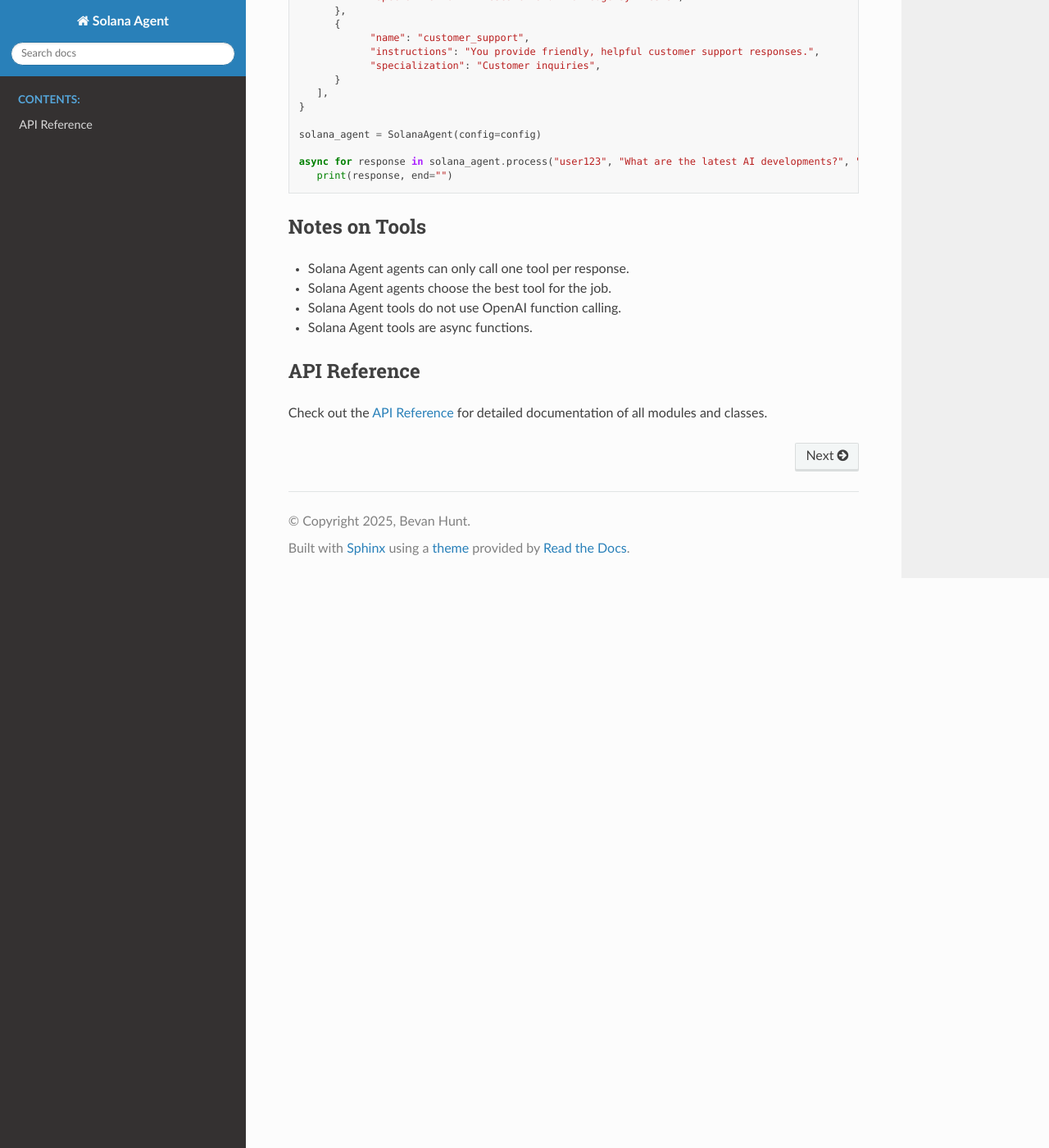
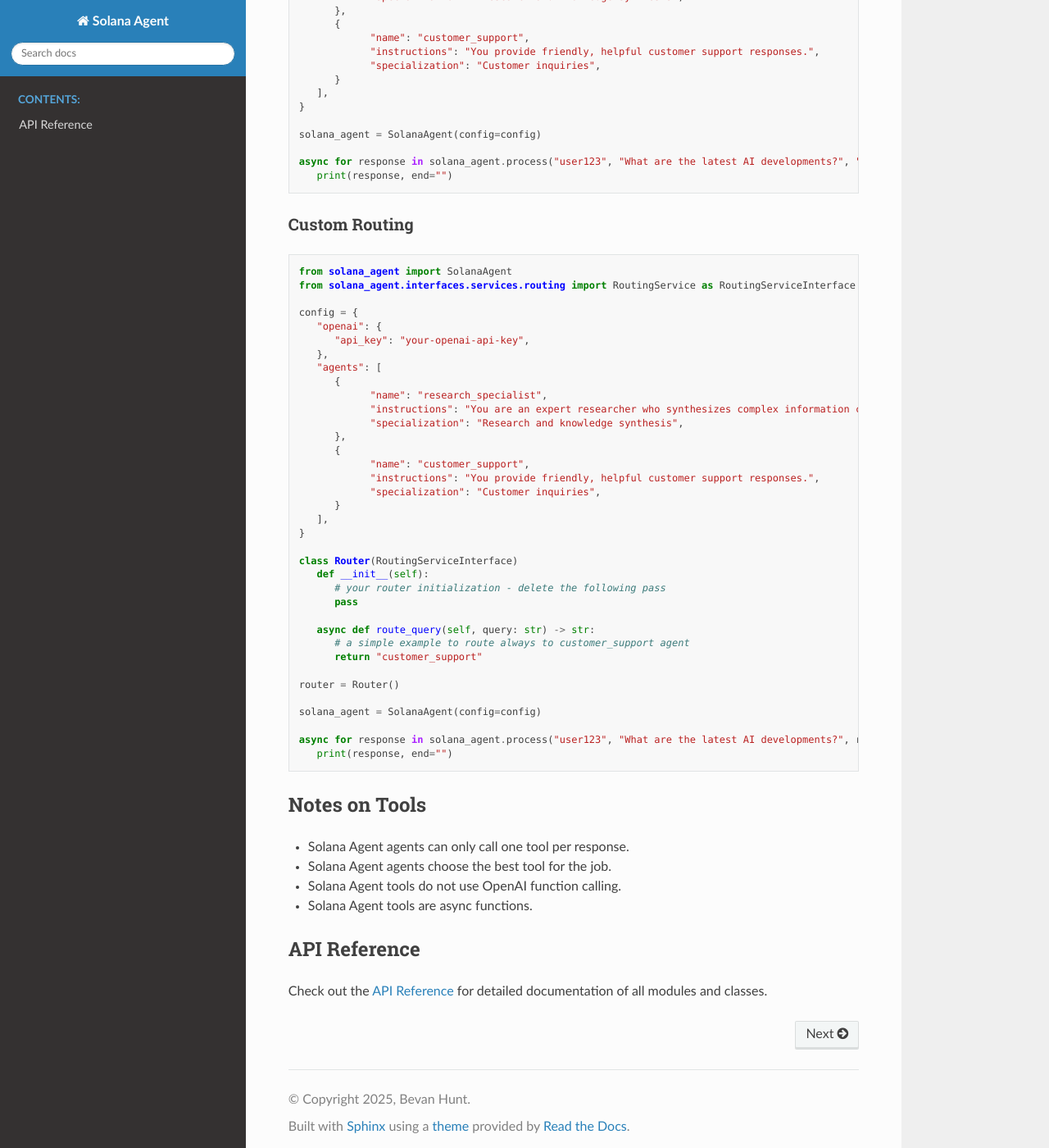
Before and after one commit to truemagic-coder/solana-agent, a Sphinx documentation site: the page built from docs/index.rst, in a window 1280 px wide and 1400 px high, scrolled down 5368 px. Shown: the whole window at 82% size. Built offline with Sphinx 7.4.7 and the Read the Docs theme 3.1.0, drawn with Linux system fonts in a browser that asks for light colours.

Commit message:
update readme, docs, and fix routing interface

```diff
--- a/docs/index.rst
+++ b/docs/index.rst
@@ -319,6 +319,48 @@ Custom Prompt Injection at Runtime
    async for response in solana_agent.process("user123", "What are the latest AI developments?", "Always end your sentences with eh?"):
       print(response, end="")
 
+Custom Routing
+~~~~~~~~~~~~~~~~~~~~~~~~~~~~~~~
+
+.. code-block:: python
+
+   from solana_agent import SolanaAgent
+   from solana_agent.interfaces.services.routing import RoutingService as RoutingServiceInterface
+
+   config = {
+      "openai": {
+         "api_key": "your-openai-api-key",
+      },
+      "agents": [
+         {
+               "name": "research_specialist",
+               "instructions": "You are an expert researcher who synthesizes complex information clearly.",
+               "specialization": "Research and knowledge synthesis",
+         },
+         {
+               "name": "customer_support",
+               "instructions": "You provide friendly, helpful customer support responses.",
+               "specialization": "Customer inquiries",
+         }
+      ],
+   }
+
+   class Router(RoutingServiceInterface)
+      def __init__(self):
+         # your router initialization - delete the following pass
+         pass
+
+      async def route_query(self, query: str) -> str:
+         # a simple example to route always to customer_support agent
+         return "customer_support"
+
+   router = Router()
+
+   solana_agent = SolanaAgent(config=config)
+
+   async for response in solana_agent.process("user123", "What are the latest AI developments?", router=router):
+      print(response, end="")
+
 Notes on Tools
 -----
 * Solana Agent agents can only call one tool per response.
--- a/pyproject.toml
+++ b/pyproject.toml
@@ -1,6 +1,6 @@
 [tool.poetry]
 name = "solana-agent"
-version = "20.1.0"
+version = "20.1.1"
 description = "Agentic IQ"
 authors = ["Bevan Hunt <bevan@bevanhunt.com>"]
 license = "MIT"
@@ -11,6 +11,7 @@ keywords = ["ai", "openai", "ai agents", "agi"]
 classifiers = [
     "Development Status :: 5 - Production/Stable",
     "Intended Audience :: Developers",
+    "Programming Language :: Python :: 3",
     "Programming Language :: Python :: 3.12",
     "Programming Language :: Python :: 3.13",
     "Topic :: Scientific/Engineering :: Artificial Intelligence",
```
Also changed, not shown: README.md (+42 -1 lines), 1 other file.
